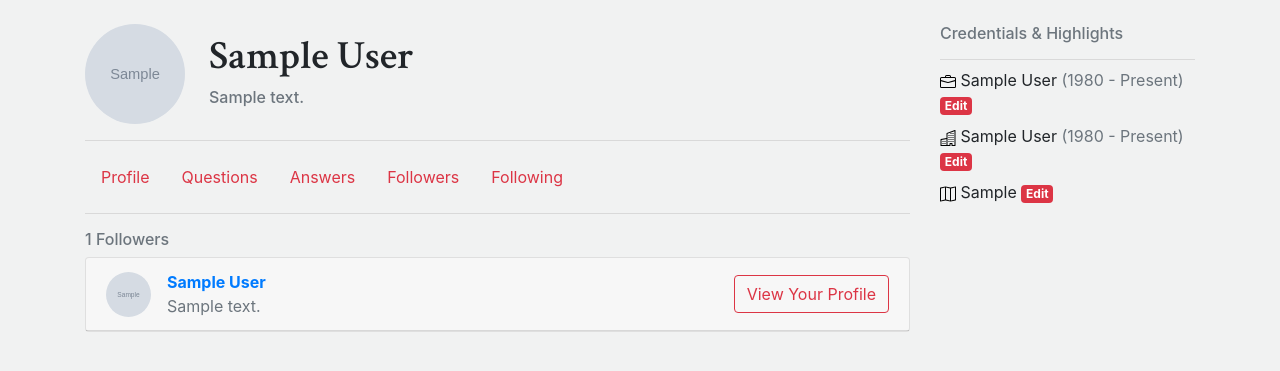
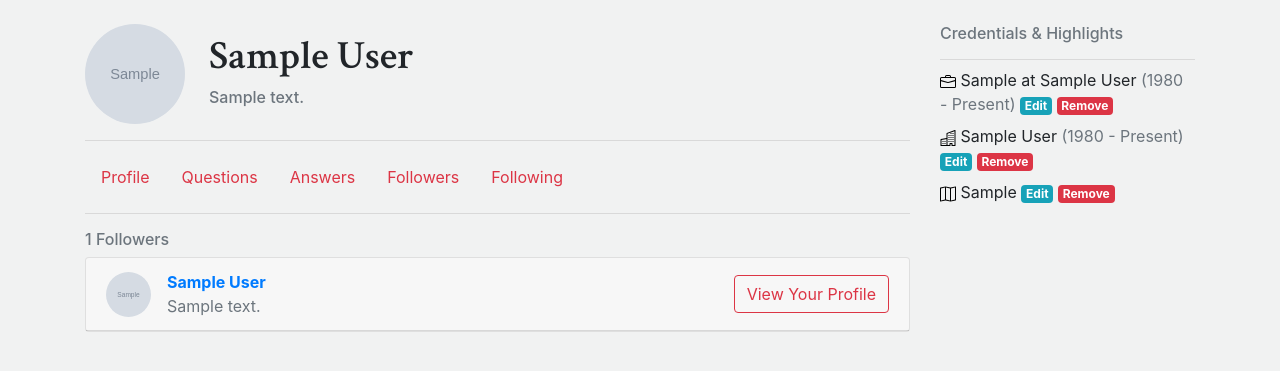
Before and after one commit to singhkumarpratik/prashnottar-django, a Django app: a page that uses templates/users/user_detail.html in a window 1280 px wide. Shown: the part 56-427 px from the top of the page. Run offline with Django 3.2, Linux system fonts and the light colour scheme; a user stored in the database is signed in; tables that the repository leaves empty hold one stand-in row (values such as "Sample post"); grey boxes marked "Sample" are stand-in pictures; data that the repository does not hold is empty; some libraries are stand-ins or nearby versions.

Commit message:
completed delete credentials and highlights

```diff
--- a/templates/users/user_detail.html
+++ b/templates/users/user_detail.html
@@ -160,7 +160,7 @@
             <div class="workplace mb-2">
                 {% if user.workplace_set.all %}
                 <span><img src="{% static 'imgs/qnA/briefcase.svg' %}" alt="Works at"></span>
-                <span>{{user.workplace_set.all.0.company_name}}</span>
+                <span>{{user.workplace_set.all.0.position}} at {{user.workplace_set.all.0.company_name}}</span>
                 <span class="text-muted">
                     {% if user.workplace_set.all.0.is_currently_working %}
                     ({{user.workplace_set.all.0.start_year}} - Present)
@@ -170,7 +170,8 @@
                 </span>
                 {% if user == request.user %}
                 <span>
-                    <a href="{% url 'users:workplace_edit' %}" class="badge badge-danger align-self-center">Edit</a>
+                    <a href="{% url 'users:workplace_edit' %}" class="badge badge-info align-self-center">Edit</a>
+                    <a href="{% url 'users:workplace_delete' %}" class="badge badge-danger align-self-center">Remove</a>
                 </span>
                 {% endif %}
                 {% elif user == request.user %}
@@ -194,7 +195,8 @@
                 </span>
                 {% if user == request.user %}
                 <span>
-                    <a href="{% url 'users:education_edit' %}" class="badge badge-danger align-self-center">Edit</a>
+                    <a href="{% url 'users:education_edit' %}" class="badge badge-info align-self-center">Edit</a>
+                    <a href="{% url 'users:education_delete' %}" class="badge badge-danger align-self-center">Remove</a>
                 </span>
                 {% endif %}
                 {% elif user == request.user %}
@@ -211,7 +213,8 @@
                 <span>{{user.location}}</span>
                 {% if user == request.user %}
                 <span>
-                    <a href="{% url 'users:edit' %}" class="badge badge-danger align-self-center">Edit</a>
+                    <a href="{% url 'users:edit' %}" class="badge badge-info align-self-center">Edit</a>
+                    <a href="{% url 'users:edit' %}" class="badge badge-danger align-self-center">Remove</a>
                 </span>
                 {% endif %}
                 {% elif user == request.user %}
--- a/users/urls.py
+++ b/users/urls.py
@@ -32,9 +32,11 @@ urlpatterns = [
     ),
     path("edit/", views.ProfileUpdateView.as_view(), name="edit"),
     path("add/workplace/", views.WorkPlaceFormAddView.as_view(), name="workplace_add"),
+    path("edit/workplace/", views.WorkPlaceUpdateView.as_view(), name="workplace_edit"),
+    path("delete/workplace/", views.delete_workplace, name="workplace_delete"),
     path("add/education/", views.EducationFormAddView.as_view(), name="education_add"),
-    path("edit/workplace/", views.WorkPlaceUpdateView.as_view(), name="workplace_edit"),
     path("edit/education/", views.EducationUpdateView.as_view(), name="education_edit"),
+    path("delete/education/", views.delete_education, name="education_delete",),
     path(
         "follow_toggle/<slug:slug>",
         views.follow_unfollow_users,
--- a/users/views.py
+++ b/users/views.py
@@ -251,6 +251,32 @@ class EducationUpdateView(LoginRequiredMixin, UpdateView):
 
 
 @login_required(login_url="/users/login/")
+def delete_workplace(request):
+    if request.user.is_authenticated:
+        user = request.user
+        try:
+            work_place = WorkPlace.objects.get(user=user)
+            work_place.delete()
+            return redirect(reverse("users:profile", kwargs={"slug": user.slug}))
+        except:
+            messages.add_message(request, messages.ERROR, "You visited an Invalid URL.")
+            return redirect("qnA:home")
+
+
+@login_required(login_url="/users/login/")
+def delete_education(request):
+    if request.user.is_authenticated:
+        user = request.user
+        try:
+            education = Education.objects.get(user=user)
+            education.delete()
+            return redirect(reverse("users:profile", kwargs={"slug": user.slug}))
+        except:
+            messages.add_message(request, messages.ERROR, "You visited an Invalid URL.")
+            return redirect("qnA:home")
+
+
+@login_required(login_url="/users/login/")
 def profile_answer_pin(request, slug, is_pin, answer_pk):
     if request.user.is_authenticated:
         if request.user.slug == slug:
```
